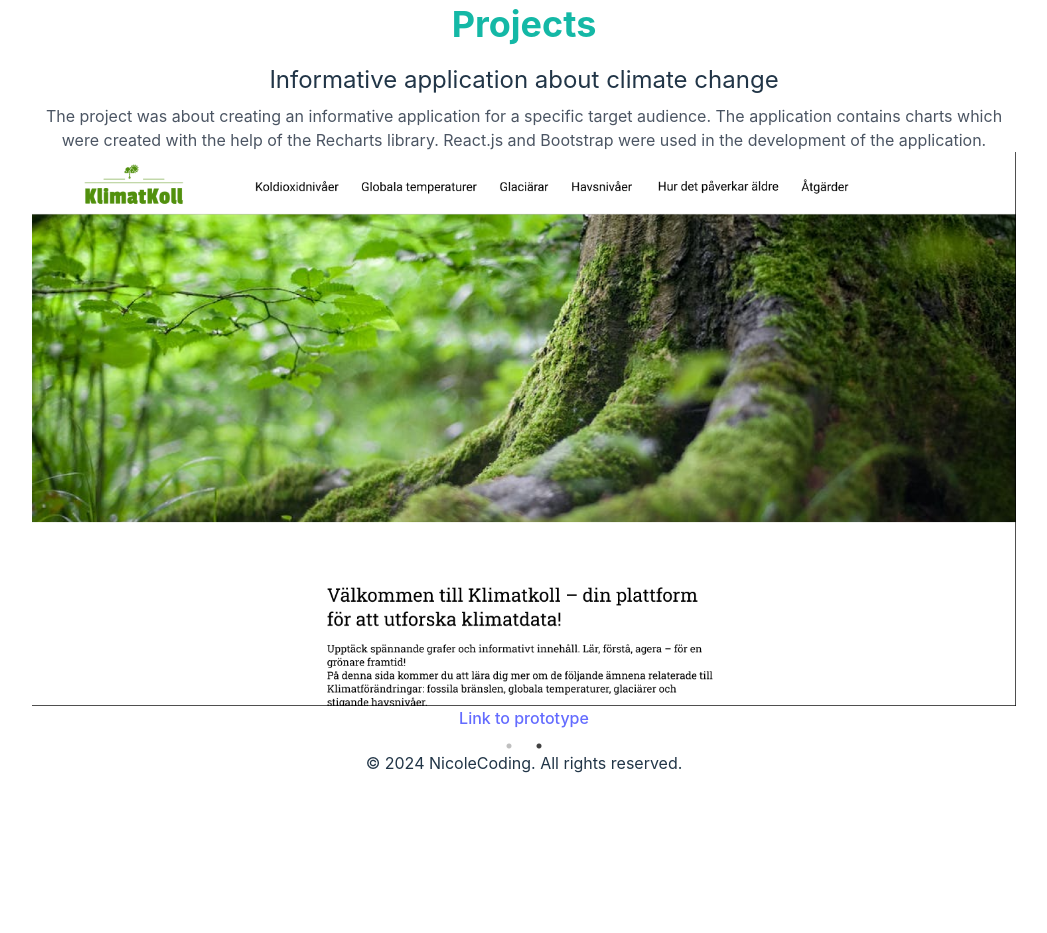
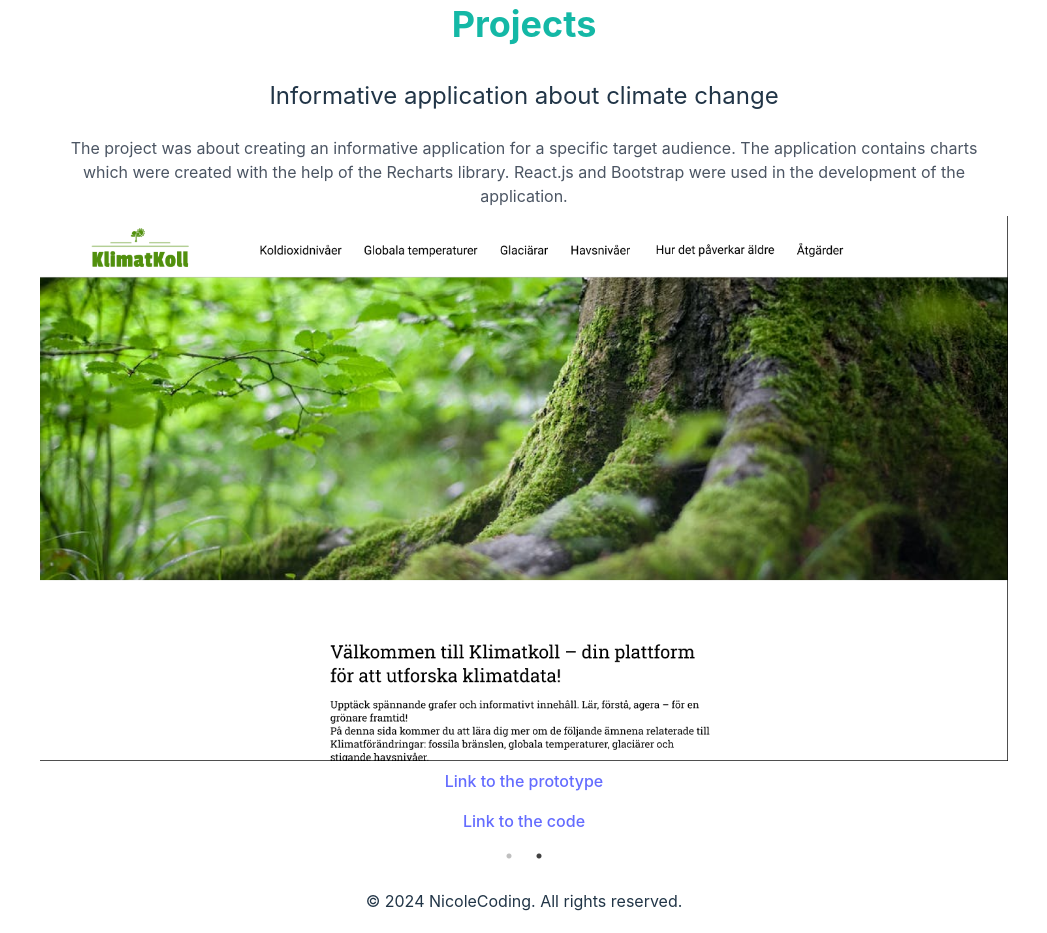
Before and after one commit to NicoleCoding/Portfolio-react, a React (Vite) app: page /projects in a window 1280 px wide. Shown: the part 140-1073 px from the top of the page, without its empty margins (116-1163 px from the left). Before the commit the page ends 915 px from the top, so only its background shows below. Built offline with nearby package versions, Linux system fonts and the light colour scheme.

Commit message:
- Adjusted margins and paddings - Added repo links

```diff
--- a/src/components/Footer.jsx
+++ b/src/components/Footer.jsx
@@ -1,6 +1,6 @@
 export default function Footer() {
     return (
-        <footer className="">&copy; 2024 NicoleCoding. All rights reserved.</footer>
+        <footer className="m-5">&copy; 2024 NicoleCoding. All rights reserved.</footer>
 
     );
 
--- a/src/components/ProjectCarousel.jsx
+++ b/src/components/ProjectCarousel.jsx
@@ -5,14 +5,16 @@ const projects = [{
     title: "Hotel booking application",
     description: "The project aimed to create a specific application for a specific use case scenario/persona. The application was developed using React.js for structure and functionality, Bootstrap for consistent styling.",
     prototypeimage: "/prototype-hotel-app.PNG",
-    prototypelink: "https://xd.adobe.com/view/81d58dae-96aa-461d-a13b-aad454e05284-d486/?fullscreen"
+    prototypelink: "https://xd.adobe.com/view/81d58dae-96aa-461d-a13b-aad454e05284-d486/?fullscreen",
+    codelink: ""
 },
 {
     id: "2",
     title: "Informative application about climate change",
     description: "The project was about creating an informative application for a specific target audience. The application contains charts which were created with the help of the Recharts library. React.js and Bootstrap were used in the development of the application.",
     prototypeimage: "/prototype-climate-app.PNG",
-    prototypelink: "https://www.figma.com/proto/i4azN0R2dxPi7F37P1gdhf/Personas%2C-user-stories%2C-user-journeys%2C-UML-diagram%2C-task-analysis%2C-lo-fi-prototype%2C-hi-fi-prototype?node-id=431-648&t=kNw0GHv3cTSrTmVk-1&scaling=scale-down&content-scaling=fixed&page-id=432%3A221"
+    prototypelink: "https://www.figma.com/proto/i4azN0R2dxPi7F37P1gdhf/Personas%2C-user-stories%2C-user-journeys%2C-UML-diagram%2C-task-analysis%2C-lo-fi-prototype%2C-hi-fi-prototype?node-id=431-648&t=kNw0GHv3cTSrTmVk-1&scaling=scale-down&content-scaling=fixed&page-id=432%3A221",
+    codelink: "https://github.com/KlimatKoll/KlimatKoll-App"
 }
 ];
 
@@ -29,19 +31,22 @@ function ProjectCarousel() {
     };
 
     return (
-        <div className="w-4/5 mx-auto p-5">
+        <div className="w-4/5 mx-auto p-7">
             <Slider {...settings}>
                 {projects.map(project => (
                     <div key={project.id} className="text-center">
-                        <h3 className="mb-2 text-2xl">{project.title}</h3>
-                        <p className="text-base text-gray-600">{project.description}</p>
+                        <h3 className="mb-2 p-2 text-2xl">{project.title}</h3>
+                        <p className="text-base text-gray-600 p-2">{project.description}</p>
                         <img src={project.prototypeimage} alt={project.title} width="1000rem" className="mx-auto"
                          onError={(e) => {
                             console.error('Image failed to load:', project.prototypeimage);
                             e.target.style.display = 'none'; // Hide broken image
                           }}
                         />
-                        <a href={project.prototypelink}>Link to prototype</a>
+                        <div id="links" className="flex flex-col">
+                            <a className="p-2" href={project.prototypelink}>Link to the prototype</a>
+                            <a className="p-2" href={project.codelink}>Link to the code</a>
+                        </div>
                     </div>
                 ))}
             </Slider>
```
